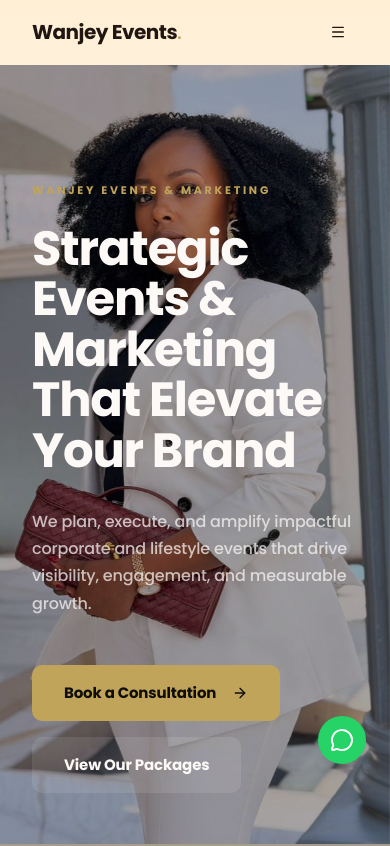
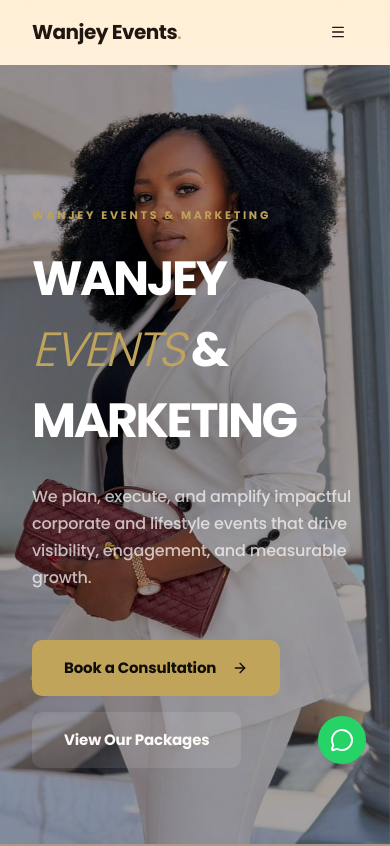
Before and after one commit to malnusagency-lgtm/wanjey-events, a Next.js app: page / in a window 390 px wide. Shown: the top 846 px of the page. Built offline with nearby package versions, Linux system fonts and the light colour scheme.

Commit message:
Cinematic Update: Implemented stabilized fixed backgrounds with clip-path in Services. Ultra-bolded Hero title for maximum visibility. Fine-tuned CTA mobile framing to 80% to ensure subject is fully visible. Restored premium smooth scrolling.

```diff
--- a/src/app/globals.css
+++ b/src/app/globals.css
@@ -159,7 +159,7 @@
 }
 
 html {
-  scroll-behavior: auto;
+  scroll-behavior: smooth;
 }
 
 ::-webkit-scrollbar {
--- a/src/app/layout.tsx
+++ b/src/app/layout.tsx
@@ -6,6 +6,7 @@ import Footer from "@/components/Footer";
 import ScrollProgress from "@/components/ScrollProgress";
 import BackToTop from "@/components/BackToTop";
 import WhatsAppWidget from "@/components/WhatsAppWidget";
+import SmoothScroll from "@/components/SmoothScroll";
 import FilmGrain from "@/components/FilmGrain";
 import { Toaster } from "@/components/ui/toaster";
 import { Toaster as Sonner } from "@/components/ui/sonner";
@@ -52,6 +53,7 @@ export default function RootLayout({
     <html lang="en" className={`${playfair.variable} ${poppins.variable}`}>
       <body>
         <FilmGrain />
+        <SmoothScroll />
         <ScrollProgress />
         <Navbar />
         <main className="min-h-screen">{children}</main>
--- a/src/app/page.tsx
+++ b/src/app/page.tsx
@@ -61,8 +61,8 @@ export default function HomePage() {
             </AnimatedSection>
 
             <AnimatedSection delay={0.25}>
-              <h1 className="mt-6 font-serif text-5xl font-bold leading-[1.05] text-primary-foreground md:text-6xl lg:text-[4.5rem] tracking-tight text-balance">
-                Strategic Events & Marketing That Elevate Your Brand
+              <h1 className="mt-6 font-serif text-5xl font-black leading-tight text-white sm:text-7xl md:text-8xl lg:text-9xl tracking-tighter uppercase drop-shadow-[0_10px_40px_rgba(0,0,0,0.5)]">
+                Wanjey <span className="text-accent italic font-light">Events</span> & Marketing
               </h1>
             </AnimatedSection>
 
@@ -176,7 +176,7 @@ export default function HomePage() {
             backgroundImage: 'url("/assets/lets-build.jpg")',
             height: '100vh',
             width: '100vw',
-            backgroundPosition: '45% 0%',
+            backgroundPosition: '80% 0%',
             transform: 'translateZ(0)',
             willChange: 'transform'
           }}
--- a/src/app/services/ServicesClient.tsx
+++ b/src/app/services/ServicesClient.tsx
@@ -59,19 +59,19 @@ export default function ServicesClient() {
           <div className="mt-8 md:mt-16 grid gap-6 md:grid-cols-2">
             {sections.map((s, i) => (
               <AnimatedSection key={s.title} delay={i * 0.08}>
-                <div className="glass-card group overflow-hidden flex flex-col md:flex-row bg-accent/5 backdrop-blur-md border border-accent/10 hover:border-accent/30 transition-all duration-500 rounded-2xl h-full">
-                  <div className="relative h-48 w-full md:h-auto md:w-2/5 overflow-hidden">
+                <div className="glass-card group overflow-hidden flex flex-col md:flex-row bg-accent/5 backdrop-blur-md border border-accent/10 hover:border-accent/30 transition-all duration-500 rounded-2xl h-full min-h-[400px]">
+                  <div className="relative h-64 w-full md:h-auto md:w-1/2 overflow-hidden" style={{ clipPath: 'inset(0)' }}>
                     <div
-                      className="absolute inset-0 bg-cover bg-center bg-no-repeat bg-fixed w-full h-full"
+                      className="fixed inset-0 bg-cover bg-center bg-no-repeat w-full h-full"
                       style={{
                         backgroundImage: `url("${s.image}")`,
                         transform: 'translateZ(0)',
                         willChange: 'transform'
                       }}
                     />
-                    <div className="absolute inset-0 bg-black/20 group-hover:bg-black/0 transition-colors duration-500" />
+                    <div className="absolute inset-0 bg-black/40 group-hover:bg-black/20 transition-colors duration-500 z-10" />
                   </div>
-                  <div className="p-8 md:w-3/5">
+                  <div className="p-10 md:w-1/2 flex flex-col justify-center">
                     <div className="flex items-center gap-4">
                       <div className="flex h-11 w-11 items-center justify-center rounded-xl bg-accent/10 border border-accent/20">
                         <s.icon className="h-5 w-5 text-accent" />
```
